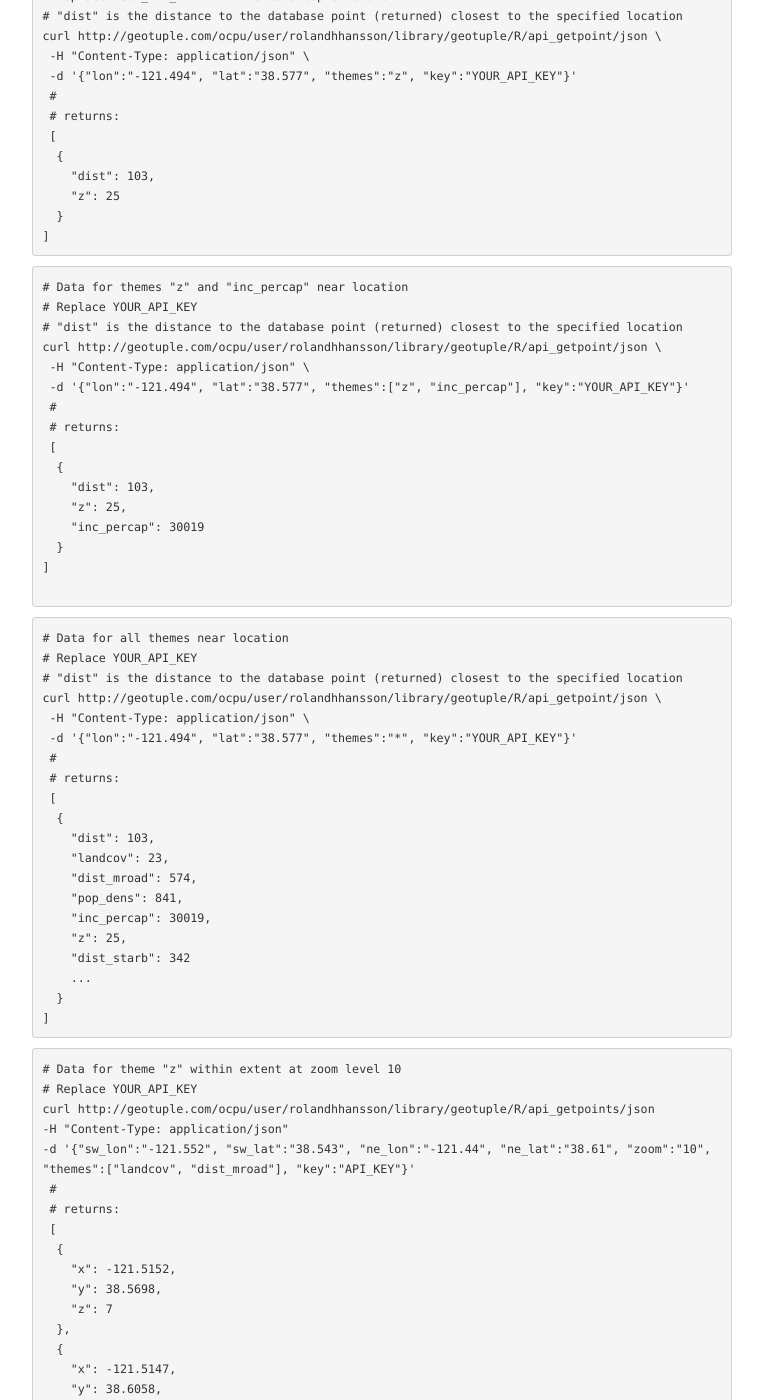
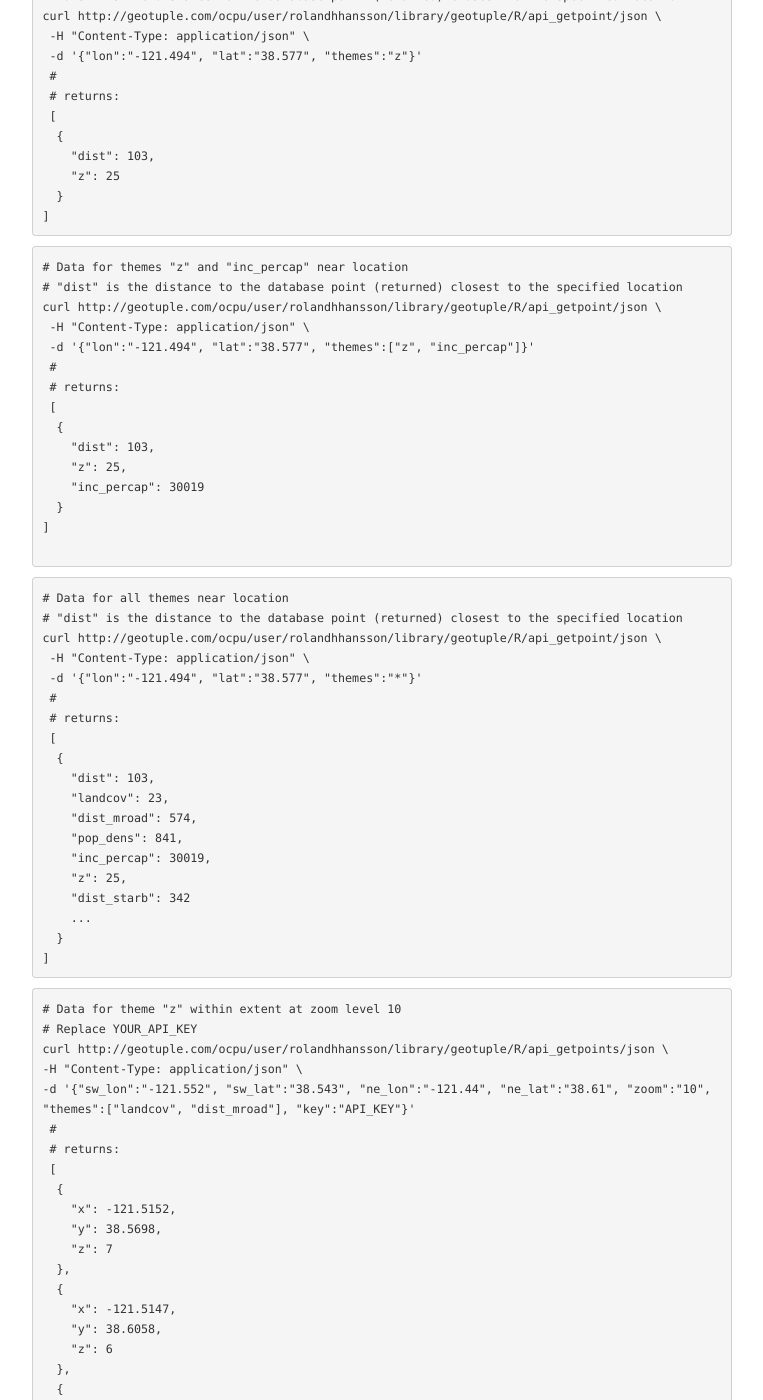
Before and after one commit to rhansson/geotuple, a Jekyll site: the page built from docs/pages/api.md, in a window 1280 px wide and 1400 px high, scrolled down 2191 px. Shown: the whole window, without its empty margins (258-1021 px from the left). Built offline with Jekyll 4.4.1, drawn with Linux system fonts in a browser that asks for light colours; some of the changed text lies outside the part shown.

````diff
--- a/docs/pages/api.md
+++ b/docs/pages/api.md
@@ -94,11 +94,10 @@ curl http://geotuple.com/ocpu/user/rolandhhansson/library/geotuple/R/api_getthem
 
 ```
 # Data for theme "z" near location
-# Replace YOUR_API_KEY with the code copied above
 # "dist" is the distance to the database point (returned) closest to the specified location
 curl http://geotuple.com/ocpu/user/rolandhhansson/library/geotuple/R/api_getpoint/json \
  -H "Content-Type: application/json" \
- -d '{"lon":"-121.494", "lat":"38.577", "themes":"z", "key":"YOUR_API_KEY"}'
+ -d '{"lon":"-121.494", "lat":"38.577", "themes":"z"}'
  #
  # returns:
  [
@@ -111,11 +110,10 @@ curl http://geotuple.com/ocpu/user/rolandhhansson/library/geotuple/R/api_getpoin
 
 ```
 # Data for themes "z" and "inc_percap" near location
-# Replace YOUR_API_KEY
 # "dist" is the distance to the database point (returned) closest to the specified location
 curl http://geotuple.com/ocpu/user/rolandhhansson/library/geotuple/R/api_getpoint/json \
  -H "Content-Type: application/json" \
- -d '{"lon":"-121.494", "lat":"38.577", "themes":["z", "inc_percap"], "key":"YOUR_API_KEY"}'
+ -d '{"lon":"-121.494", "lat":"38.577", "themes":["z", "inc_percap"]}'
  #
  # returns:
  [
@@ -130,11 +128,10 @@ curl http://geotuple.com/ocpu/user/rolandhhansson/library/geotuple/R/api_getpoin
 
 ```
 # Data for all themes near location
-# Replace YOUR_API_KEY
 # "dist" is the distance to the database point (returned) closest to the specified location
 curl http://geotuple.com/ocpu/user/rolandhhansson/library/geotuple/R/api_getpoint/json \
  -H "Content-Type: application/json" \
- -d '{"lon":"-121.494", "lat":"38.577", "themes":"*", "key":"YOUR_API_KEY"}'
+ -d '{"lon":"-121.494", "lat":"38.577", "themes":"*"}'
  #
  # returns:
  [
@@ -154,8 +151,8 @@ curl http://geotuple.com/ocpu/user/rolandhhansson/library/geotuple/R/api_getpoin
 ```
 # Data for theme "z" within extent at zoom level 10
 # Replace YOUR_API_KEY
-curl http://geotuple.com/ocpu/user/rolandhhansson/library/geotuple/R/api_getpoints/json
--H "Content-Type: application/json"
+curl http://geotuple.com/ocpu/user/rolandhhansson/library/geotuple/R/api_getpoints/json \
+-H "Content-Type: application/json" \
 -d '{"sw_lon":"-121.552", "sw_lat":"38.543", "ne_lon":"-121.44", "ne_lat":"38.61", "zoom":"10", "themes":["landcov", "dist_mroad"], "key":"API_KEY"}'
  #
  # returns:
@@ -186,9 +183,9 @@ curl http://geotuple.com/ocpu/user/rolandhhansson/library/geotuple/R/api_getpoin
 ```
 # Data for themes "landcov" and "dist__mroad" within extent at zoom level 11
 # Replace YOUR_API_KEY
-curl http://geotuple.com/ocpu/user/rolandhhansson/library/geotuple/R/api_getpoints/json
--H "Content-Type: application/json"
--d '{"sw_lon":"-121.552", "sw_lat":"38.543", "ne_lon":"-121.44", "ne_lat":"38.61", "zoom":"10", "themes":["landcov", "dist_mroad"], "key":"API_KEY"}'
+curl http://geotuple.com/ocpu/user/rolandhhansson/library/geotuple/R/api_getpoints/json \
+-H "Content-Type: application/json" \
+-d '{"sw_lon":"-121.552", "sw_lat":"38.543", "ne_lon":"-121.44", "ne_lat":"38.61", "zoom":"11", "themes":["landcov", "dist_mroad"], "key":"API_KEY"}'
  #
  # returns:
  [
````
